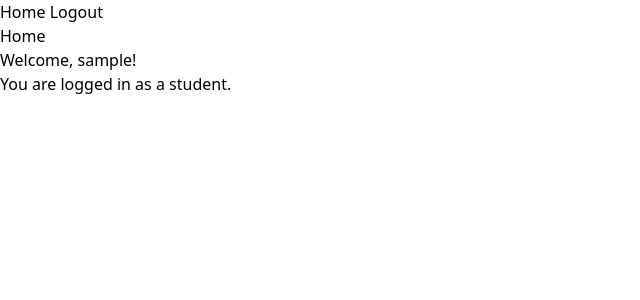
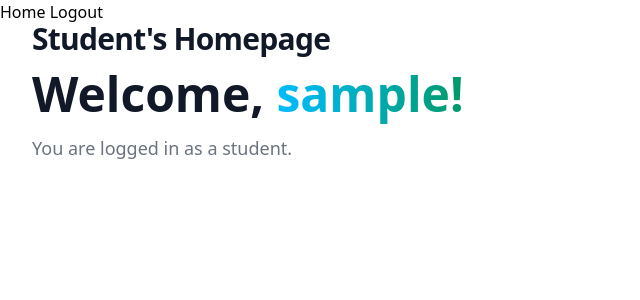
Before and after one commit to Jx1126/awd-final, a Django app: template elearning/users/templates/users/student_homepage.html in a window 1280 px wide. Shown: the top 300 px of the page, without its empty margins (0-640 px from the left). Run offline with Django 5.2, Linux system fonts and the light colour scheme; the template is opened without the code that fills it, so the values that code supplies are empty; the visitor is signed in with stand-in values (Sample User, id 1); style sheets or scripts are compiled from the project's sources; some libraries are stand-ins or nearby versions.

Commit message:
fix(admin): fix missing CSS styling in admin site

```diff
--- a/elearning/templates/base.html
+++ b/elearning/templates/base.html
@@ -24,7 +24,7 @@
 
   {% endif %}
 
-  <main>
+  <main class="container mx-8">
     {% block content %}{% endblock %}
   </main>
 
--- a/elearning/templates/homepage.html
+++ b/elearning/templates/homepage.html
@@ -1,5 +1,5 @@
 {% extends "base.html" %}
 
 {% block content %}
-  <h1 class="text-2xl font-bold text-red-600">Elearning<h1>
+  <h1 class="text-2xl font-bold text-red-600">eLearning<h1>
 {% endblock content %}
--- a/elearning/users/templates/users/student_homepage.html
+++ b/elearning/users/templates/users/student_homepage.html
@@ -3,8 +3,8 @@
 {% block title %}Student's Homepage{% endblock %}
 
 {% block content %}
-  <h1>Home</h1>
-  <h2>Welcome, {{ user.username }}!</h2>
-  <p>You are logged in as a student.</p>
+  <h2 class="mb-4 text-xl font-extrabold leading-none tracking-tight text-gray-900 md:text-2xl lg:text-3xl">Student's Homepage</h2>
+  <h1 class="mb-4 text-2xl font-extrabold text-gray-900 md:text-4xl lg:text-5xl">Welcome, <span class="text-transparent bg-clip-text bg-gradient-to-r to-emerald-600 from-sky-400">{{ user.username }}!</span></h1>
+  <p class="mb-3 text-lg text-gray-500 dark:text-gray-400">You are logged in as a student.</p>
 
 {% endblock %}
--- a/elearning/users/templates/users/teacher_homepage.html
+++ b/elearning/users/templates/users/teacher_homepage.html
@@ -3,8 +3,8 @@
 {% block title %}Student's Homepage{% endblock %}
 
 {% block content %}
-  <h1>Home</h1>
-  <h2>Welcome, {{ user.username }}!</h2>
-  <p>You are logged in as a teacher.</p>
+  <h2 class="mb-4 text-xl font-extrabold leading-none tracking-tight text-gray-900 md:text-2xl lg:text-3xl">Teacher's Homepage</h2>
+  <h1 class="mb-4 text-2xl font-extrabold text-gray-900 md:text-4xl lg:text-5xl">Welcome, <span class="text-transparent bg-clip-text bg-gradient-to-r to-emerald-600 from-sky-400">{{ user.username }}!</span></h1>
+  <p class="mb-3 text-lg text-gray-500 dark:text-gray-400">You are logged in as a teacher.</p>
 
 {% endblock %}
```
Also changed, not shown: elearning/elearning/settings.py (+10 -1 lines).
